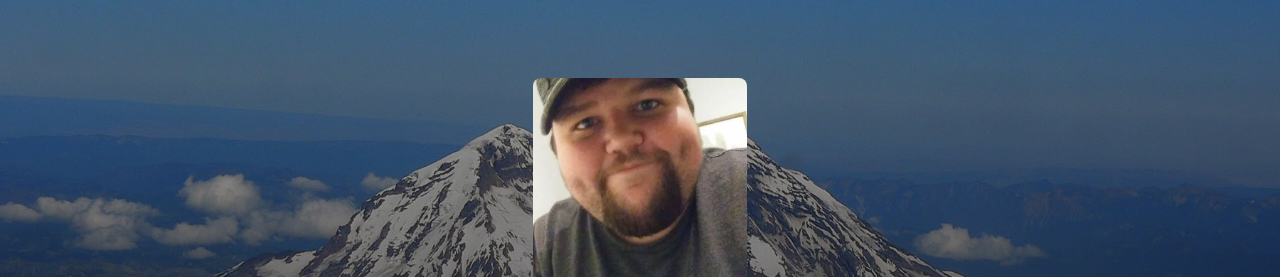
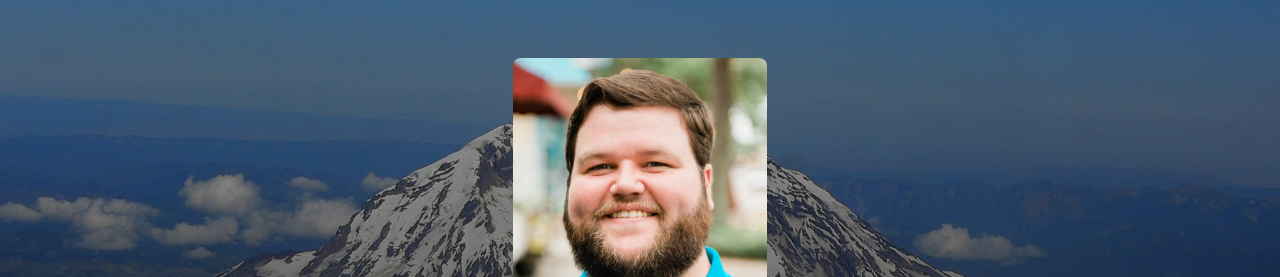
Before and after one commit to AllanHall/portfolio, a website with bundled scripts: page public/index.html in a window 1280 px wide. Shown: the part 91-368 px from the top of the page. Built offline with nearby package versions, Linux system fonts and the light colour scheme.

Commit message:
updated photo

```diff
--- a/public/index.html
+++ b/public/index.html
@@ -75,8 +75,8 @@
       <div class="container d-flex h-100 align-items-center">
         <div class="mx-auto text-center">
           <img
-            src="img/meee.jpg"
-            style="height: 27vh;border-radius: 8px !important"
+            src="img/me1.png"
+            style="height: 42vh;border-radius: 8px !important;margin-top: 10vh;"
           />
           <h1 class="mx-auto my-0 text-uppercase" style="margin-top: 5vh">
             Allan Hall
@@ -124,7 +124,9 @@
         <!-- Featured Project Row -->
         <div class="row align-items-center no-gutters mb-4 mb-lg-5">
           <div class="col-xl-8 col-lg-7">
-            <img class="img-fluid mb-3 mb-lg-0" src="img/lingo.png" alt="" />
+            <a href="https://travelingo1.herokuapp.com/" target="_blank">
+              <img class="img-fluid mb-3 mb-lg-0" src="img/lingo.png" alt="" />
+            </a>
           </div>
           <div class="col-xl-4 col-lg-5">
             <div class="featured-text text-center text-lg-left">
```
Also changed, not shown: package.json (+5 -3 lines), public/img/me1.png (added), 2 other files.
